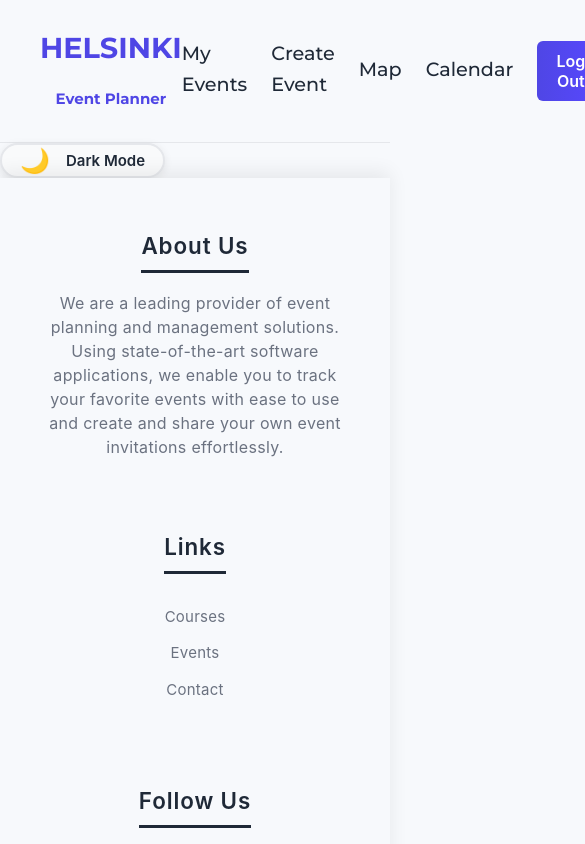
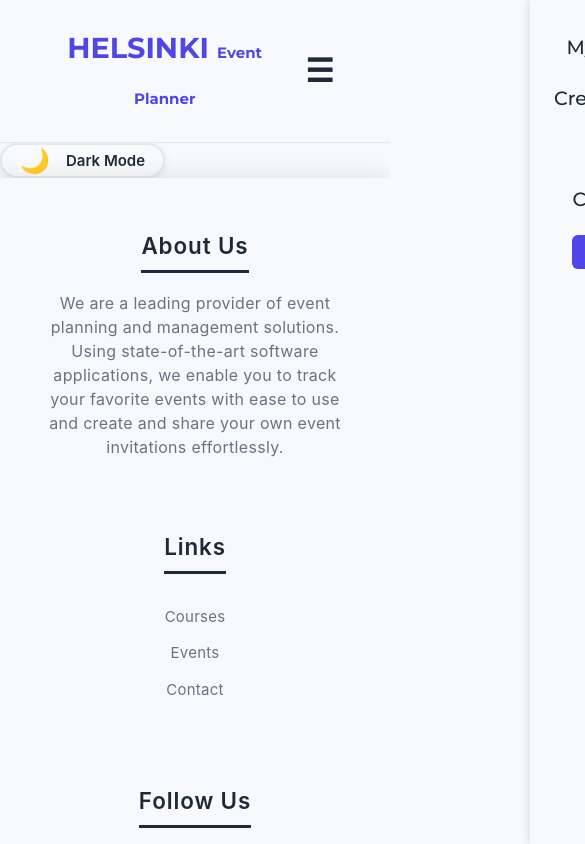
Before and after one commit to DarjaElina/summer-project, a React (Vite) app: page /themetoggle in a window 390 px wide. Shown: the top 844 px of the page, 585 px wide, since content can reach past the window. Built offline with nearby package versions, Linux system fonts and the light colour scheme; no server answers; sample sign-in values are in the browser's storage; a web font is replaced by a local one.

Commit message:
start adding responsive styles

```diff
--- a/src/components/ContactForm/ContactForm.module.css
+++ b/src/components/ContactForm/ContactForm.module.css
@@ -72,3 +72,18 @@ button:hover {
   font-weight: 600;
   text-align: center;
 }
+
+@media (max-width: 600px) {
+  .form {
+    padding: 1.5rem;
+    margin: 2rem 1rem;
+  }
+
+  .title {
+    font-size: 1.5rem;
+  }
+
+  .button {
+    font-size: 0.95rem;
+  }
+}
--- a/src/components/Header/Header.jsx
+++ b/src/components/Header/Header.jsx
@@ -5,95 +5,105 @@ import { useAuth } from "../../context/AuthContext";
 import ThemeToggle from "../ThemeToggle/ThemeToggle";
 
 export default function Header() {
-  const [showProfile, setShowProfile] = useState(false);
   const { isAuthenticated, logout } = useAuth();
   const navigate = useNavigate();
+  const [sidebarOpen, setSidebarOpen] = useState(false);
 
   const handleLogout = () => {
     try {
       logout();
-      navigate("login");
+      navigate("/login");
     } catch (e) {
       console.log(e);
     }
   };
+
+  const closeSidebar = () => setSidebarOpen(false);
 
   return (
     <header className={style.header}>
       <h2>
         HELSINKI <span>Event Planner</span>
       </h2>
-      <nav>
+
+      <button
+        className={style.hamburger}
+        onClick={() => setSidebarOpen(!sidebarOpen)}
+        aria-label="Toggle menu"
+      >
+        ☰
+      </button>
+
+      <nav className={`${style.nav} ${sidebarOpen ? style.open : ""}`}>
+        <button className={style.closeButton} onClick={closeSidebar}>
+          ×
+        </button>
         <ul>
-          {!isAuthenticated && (
+          {!isAuthenticated ? (
             <>
               <li>
-                <NavLink to="/" className={style.a}>
+                <NavLink to="/" className={style.a} onClick={closeSidebar}>
                   Home
                 </NavLink>
               </li>
               <li>
-                <NavLink to="/signup" className={style.a}>
+                <NavLink to="/signup" className={style.a} onClick={closeSidebar}>
                   Sign Up
                 </NavLink>
               </li>
               <li>
-                <NavLink to="/login" className={style.a}>
+                <NavLink to="/login" className={style.a} onClick={closeSidebar}>
                   Log In
                 </NavLink>
               </li>
               <li>
-                <a className={style.a} href="#about">
+                <a href="#about" className={style.a} onClick={closeSidebar}>
                   About
                 </a>
               </li>
-
               <li>
-                <NavLink to="/contact" className={style.a}>
+                <NavLink to="/contact" className={style.a} onClick={closeSidebar}>
                   Contact Us
                 </NavLink>
               </li>
+              <li>
+                <ThemeToggle />
+              </li>
             </>
-          )}
-
-          {isAuthenticated ? (
+          ) : (
             <>
               <li>
-                <NavLink to="/events" className={style.a} end>
+                <NavLink to="/events" className={style.a} end onClick={closeSidebar}>
                   My Events
                 </NavLink>
               </li>
               <li>
-                <NavLink to="/events/create" className={style.a}>
+                <NavLink to="/events/create" className={style.a} onClick={closeSidebar}>
                   Create Event
                 </NavLink>
               </li>
               <li>
-                <NavLink to="/Map" className={style.a}>
+                <NavLink to="/Map" className={style.a} onClick={closeSidebar}>
                   Map
                 </NavLink>
               </li>
               <li>
-                <NavLink to="/Calendar" className={style.a}>
+                <NavLink to="/Calendar" className={style.a} onClick={closeSidebar}>
                   Calendar
                 </NavLink>
               </li>
-
               <li>
-                <li>
-                  <button
-                    className="button button-gradient"
-                    onClick={handleLogout}
-                  >
-                    Log Out
-                  </button>
-                </li>
+                <button
+                  className="button button-gradient"
+                  onClick={() => {
+                    handleLogout();
+                    closeSidebar();
+                  }}
+                >
+                  Log Out
+                </button>
               </li>
             </>
-          ) : (
-            <li>
-              <ThemeToggle />
-            </li>
           )}
         </ul>
       </nav>
--- a/src/components/Header/Header.module.css
+++ b/src/components/Header/Header.module.css
@@ -11,12 +11,16 @@ body {
   padding: 25px 40px;
   background-color: var(--primary-background-color);
   border-bottom: 1px solid var(--border-color);
+  position: relative;
+  z-index: 1000;
 }
+
 .header h2 {
   font-size: 1.8rem;
   color: var(--primary-color);
   margin: 0;
 }
+
 .header h2 span {
   color: var(--primary-color);
 }
@@ -35,7 +39,6 @@ nav ul li {
   align-items: center;
 }
 
-/* Links base style */
 .a {
   position: relative;
   text-decoration: none;
@@ -46,7 +49,6 @@ nav ul li {
   transition: color 0.3s ease;
 }
 
-/* Underline animation */
 .a::after {
   content: "";
   position: absolute;
@@ -76,3 +78,64 @@ nav ul li {
 span {
   font-size: 15px;
 }
+
+/* Responsive nav (sidebar) */
+
+.hamburger {
+  display: none;
+  font-size: 2rem;
+  background: none;
+  border: none;
+  color: var(--text-color);
+  cursor: pointer;
+}
+
+.nav {
+  display: flex;
+}
+
+.closeButton {
+  display: none;
+}
+
+@media (max-width: 768px) {
+  .hamburger {
+    display: block;
+  }
+
+  .nav {
+    position: fixed;
+    top: 0;
+    right: -100%;
+    height: 100vh;
+    width: 250px;
+    background-color: var(--primary-background-color);
+    flex-direction: column;
+    align-items: flex-start;
+    padding: 2rem 1.5rem;
+    transition: right 0.3s ease;
+    box-shadow: -2px 0 8px rgba(0, 0, 0, 0.1);
+    z-index: 999;
+  }
+
+  .nav.open {
+    right: 0;
+  }
+
+  .nav ul {
+    flex-direction: column;
+    gap: 1rem;
+  }
+
+  .closeButton {
+    display: block;
+    background: none;
+    border: none;
+    font-size: 2rem;
+    color: var(--text-color);
+    position: absolute;
+    top: 1rem;
+    right: 1rem;
+    cursor: pointer;
+  }
+}
--- a/src/index.css
+++ b/src/index.css
@@ -239,4 +239,20 @@ button:disabled {
     height: 200px;
     flex: unset;
   }
+  form {
+    margin: 2rem 1rem;
+    padding: 1.5rem;
+  }
+
+  input,
+  textarea,
+  select {
+    font-size: 0.95rem;
+    padding: 0.8rem 0;
+  }
+
+  .button {
+    font-size: 0.95rem;
+    padding: 0.5em 1em;
+  }
 }
```
